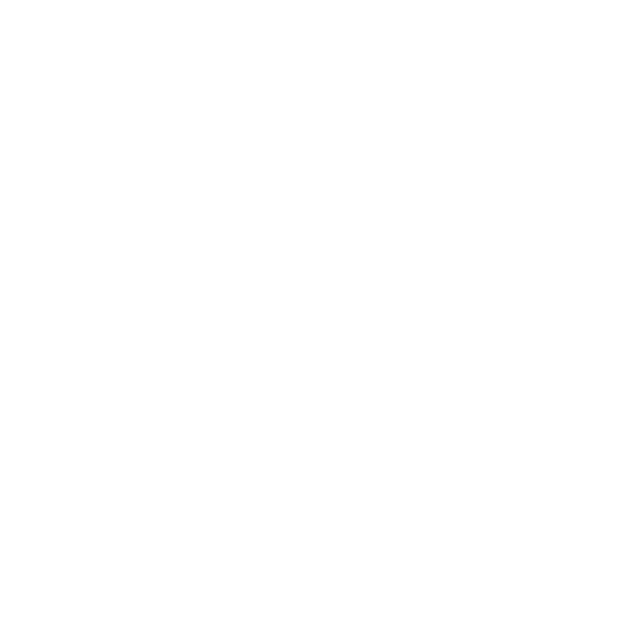
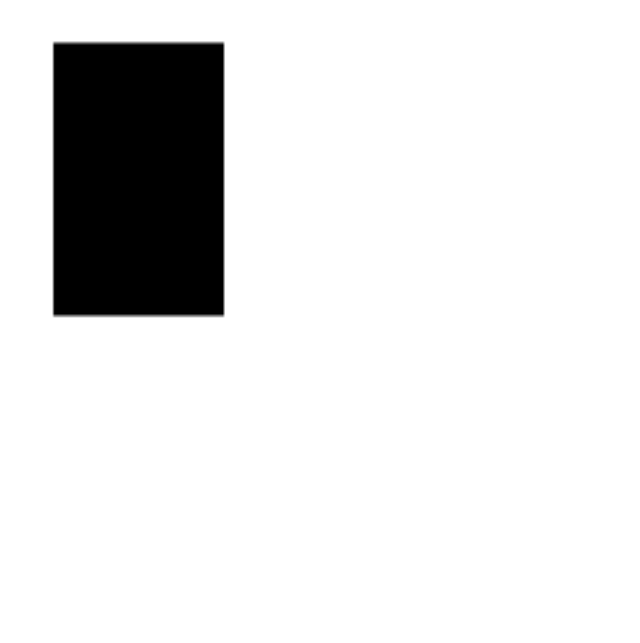
Before and after one commit to Dawqss/anotherJsGameEngine, a website built with webpack: page src/index.html in a window 1280 px wide. Shown: the whole page, without its empty margins (0-640 px from the left). Built offline with nearby package versions, Linux system fonts and the light colour scheme.

Commit message:
feat: better canvas heights

```diff
--- a/src/Renderer.ts
+++ b/src/Renderer.ts
@@ -1,6 +1,5 @@
 import {GameObject} from "./GameObject";
-
-type Config = any; // to be created
+import {Config} from "./types";
 
 export class Renderer {
     canvasElement: HTMLCanvasElement;
@@ -22,35 +21,56 @@ export class Renderer {
         // load last background probably get it from "Level class"
     }
 
-    render = (config: Config) => {
+    render = (configs: Config[]) => {
         // some config to render all gameObjects (only not background)
         // here should be a tree crwaling function but now its super easy provider
 
+        for (let config of configs) {
+            // should be encapsulated in smaller function eg. ifRect?
+            if (config.rect) {
+                const {width, height, positionX, positionY, style: rectStyle} = config.rect;
+                if (rectStyle) {
+                    if (rectStyle.fill) {
+                        this.ctx.fillRect(positionX, positionY, width, height);
+                    }
+                }
+            }
+        }
     }
 
     update = (time = 0) => {
-        console.log(this);
-        /*const deltaTime = time - this.lastTime;
+        const deltaTime = time - this.lastTime;
         this.lastTime = time;
-
         this.dropCounter += deltaTime;
 
-        const renderConfig = {}
+        const renderConfigs: Config[] = [];
 
-        console.log(this.gameObjects);
 
         // renderConfig should be created from calculation based on provided gameObjects
         // some sorting and they dependency injection?
 
+        // Move handler I guess cause it run in 600ms interval so here you should run function that only should trigger
+        // on character movement or should run each 600ms
+        // I think we can add more interval elements functions eg. animation?
+        // (own dropCounter in class that will be check with lastTime from renderer?)
 
+        if (this.dropCounter >= this.moveDeltaInMs) {
+
+        }
+
+        for (let gameObject of this.gameObjects) {
+            // should also create a matrix grid for detection system for character blocks
+            renderConfigs.push(gameObject.getRenderConfig());
+        }
 
         this.resetBackground();
+        this.render(renderConfigs);
 
-        this.render(renderConfig);*/
+        this.animationFrameHandlerId = requestAnimationFrame(this.update);
     };
 
     start = () => {
-        this.animationFrameHandlerId = requestAnimationFrame(this.update);
+        this.update();
     }
 
     stop = () => {
--- a/src/index.html
+++ b/src/index.html
@@ -13,8 +13,8 @@
     }
     canvas {
         display: block;
-        height: 100%;
-        width: 100%;
+        height: 640px;
+        width: 800px;
     }
 </style>
 <body>
```
Also changed, not shown: src/types.ts (+12 -0 lines).
